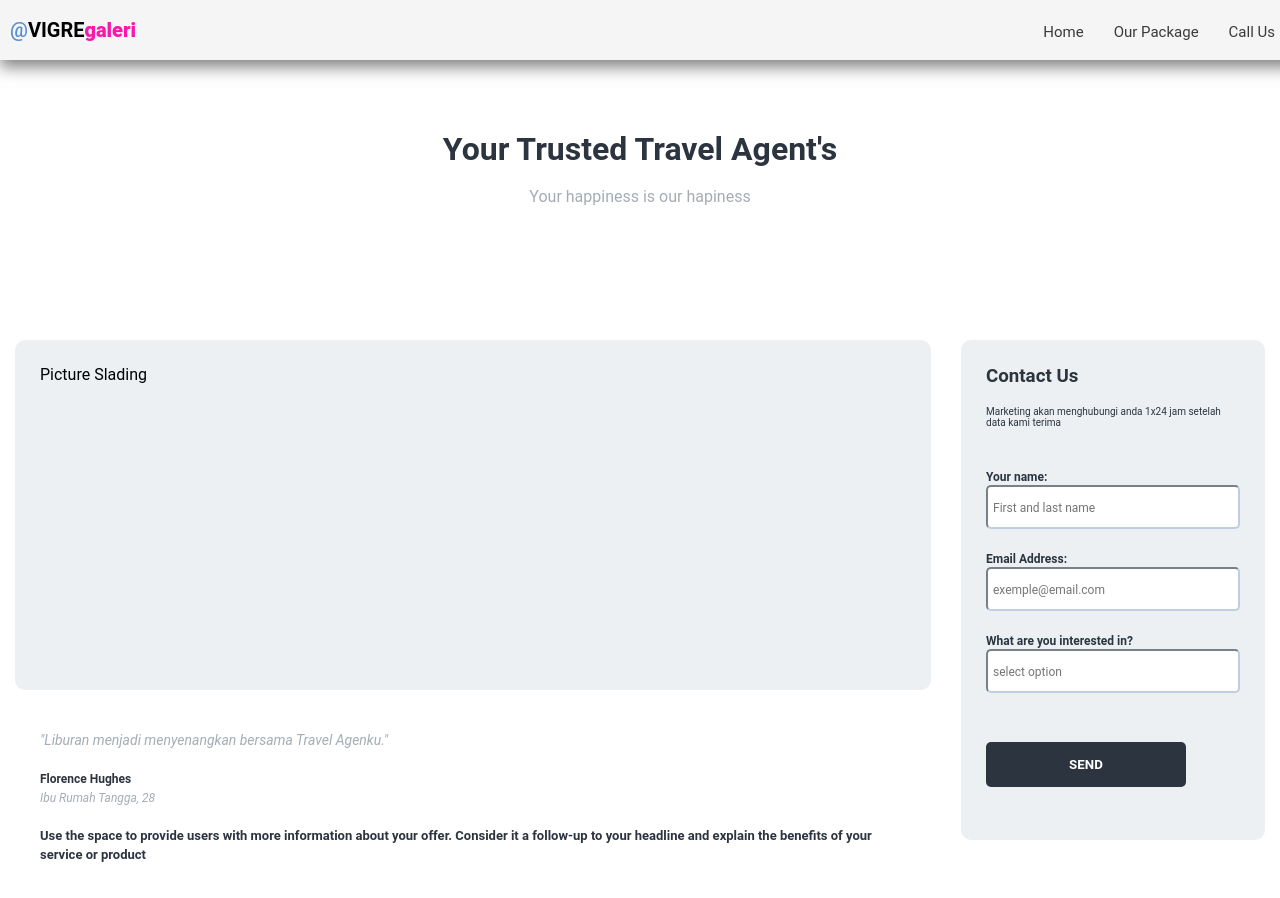
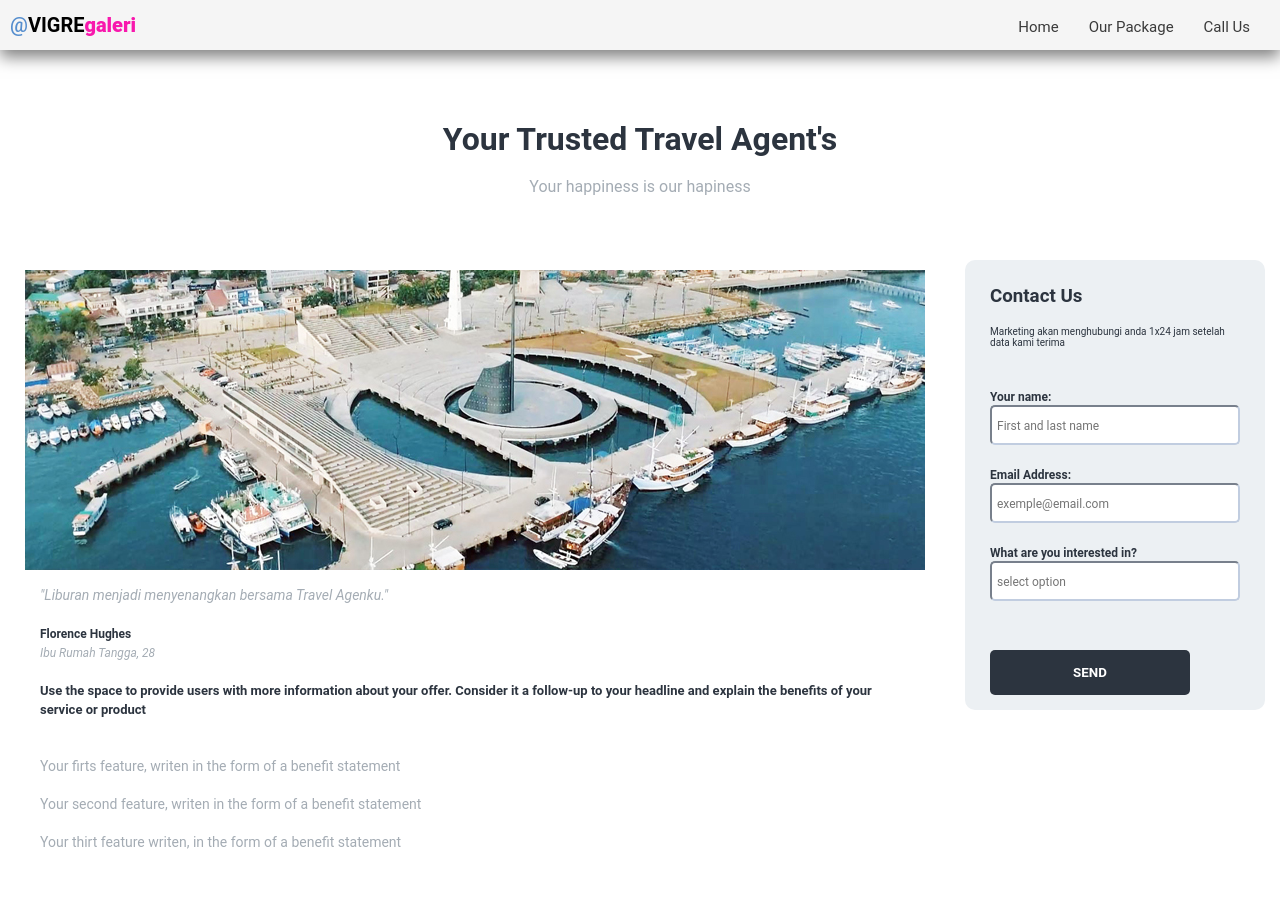
Before and after one commit to revou-fundamental-course/18-mar-24-herdiwongjava, a plain HTML site: page index.html in a window 1280 px wide. Shown: the top 898 px of the page. Drawn offline with Linux system fonts and the light colour scheme.

Commit message:
add image

```diff
--- a/css/style.css
+++ b/css/style.css
@@ -1,7 +1,12 @@
-*,html,body{
+*{
     margin: 0;
     padding: 0;
     font-family: "Roboto", sans-serif;
+    box-sizing:border-box;
+    text-decoration: none;
+    list-style: none;
+    scroll-behavior: smooth;
+
 }
 
 
@@ -15,7 +20,7 @@
 
 .fContainerBeg {
     width: 100%;
-    height: 40vh;
+    height: 30vh;
 }
 
 .wrapper {
@@ -25,7 +30,7 @@
     font-size: 20px;
     padding: 10px;
     width: 100%;
-    height: 40px;
+    height: 50px;
     background-color: whitesmoke;
     box-shadow: 0 7px 15px 0 rgba(0,0,0,0.5);
 }
@@ -55,6 +60,7 @@
     display: flex;
     justify-content: center;
     align-items: center;
+    margin-right: 5px;
 }
 
 .navigation > li{
@@ -98,7 +104,7 @@
 }
 
 .form{
-    width: 255px;
+    width: 355px;
     height: 450px;
     background:#ecf0f3;
    /* position: absolute;
@@ -168,12 +174,14 @@ background: rgb(248, 24, 173);
 }
 
 .contentform1{
-    width:auto;
     height: 300px;
-    background:#ecf0f3;
+    padding: 25px;
+ /*   background:#ecf0f3;
+     width:auto;
     border-radius: 10px;
-    padding: 25px;
+
     margin: 15px;
+    overflow: hidden; */
 }
 
 .contentform2{
@@ -181,10 +189,6 @@ background: rgb(248, 24, 173);
     border-radius: 10px;
     padding: 25px;
     margin: 15px;
-}
-
-.section-container2 {
-
 }
 
 .package{
@@ -228,3 +232,7 @@ background: rgb(248, 24, 173);
 .btnn:hover{
 background: rgb(248, 24, 173);
 }
+
+.images{
+    height: 100%;
+}
--- a/index.html
+++ b/index.html
@@ -2,7 +2,7 @@
 
 <head>
     <title>VIGREgaleri</title>
-    <link rel="stylesheet" href="css/style.css">
+    <link rel="stylesheet" type="text/css" href="css/style.css">
 </head>
 
 <body>
@@ -29,7 +29,12 @@
          <div class="section-content-container">
             <div class="section-content-form">
                 <div class ="contentform1">
-                    <label>Picture Slading</label>
+                    <div class="images">
+                        <img src="img/1.jpg">
+                        <img src="img/2.jpg">
+                        <img src="img/3.jpg">
+                        <img src="img/4.jpg">
+                     </div>
                 </div>
                 <div class ="contentform2">
                     <label style="font-size: 14px; font-style: italic; color: #a4acb4;">"Liburan menjadi menyenangkan bersama Travel Agenku."</label></br></br>
@@ -69,6 +74,8 @@
         </div>
     </section>
 
+
+<script type="text/javascript" src="js/scrip.js"></script>
+
 </body>
-
 </html>
--- /dev/null
+++ b/js/scrip.js
@@ -0,0 +1,15 @@
+var firstIndex=0;
+function automaticSlide(){
+    setTimeout(automaticSlide,2000);
+    var pics;
+    const img=document.querySelectorAll('img');
+    for(pics=0; pics<img.length;pics++){
+        img[pics].style.display="none";
+    }
+    firstIndex++;
+    if(firstIndex > img.length){
+        firstIndex = 1;
+    }
+    img[firstIndex -1].style.display="block";
+}
+automaticSlide();
```
Also changed, not shown: img/1.jpg (added), img/2.jpg (added), img/3.jpg (added), img/4.jpg (added), img/u.jpg (added).
